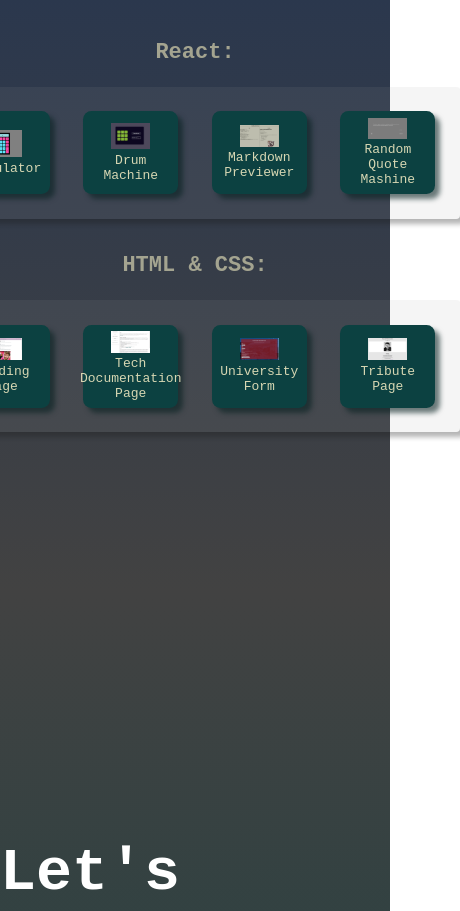
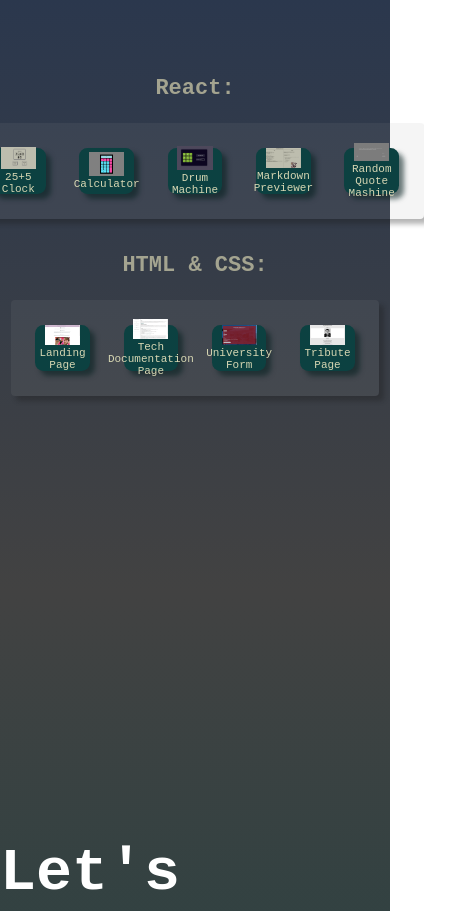
Before and after one commit to Wektors/Wektors.github.io, a plain HTML site: page index.html in a window 390 px wide. Shown: the part 1117-2028 px from the top of the page, 460 px wide, since content can reach past the window. Drawn offline with Linux system fonts and the light colour scheme; a script that the page names is missing.

Commit message:
25+5 added

```diff
--- a/index.html
+++ b/index.html
@@ -24,6 +24,12 @@
         <h2>My Projects:</h2><br>
         <h3>React:</h3>
         <div class="project-stack">
+
+          <p class="project-tile" >
+            <a href="https://dulcet-hotteok-0810d2.netlify.app" target="_blank" alt="random quote mashine preview">
+              <img class="project-img" src="/25+5-clock/25+5-clock.png" /> </a
+              >25+5 Clock
+            </p>
 
           <p class="project-tile" >
             <a href="https://courageous-hummingbird-22c9a4.netlify.app" target="_blank" alt="random quote mashine preview">
--- a/styles.css
+++ b/styles.css
@@ -142,7 +142,7 @@
 	background-color: rgb(12, 65, 65);
 	width: 10vw;
 	height: 7vw;
-	padding: 4vh;
+	padding: 2vw;
 	border-radius: 1vh;
 	margin: 2vh;
 	box-shadow: 5px 5px 5px rgba(6, 33, 33, 0.585);
@@ -172,7 +172,7 @@
 	flex-direction: row;
 }
 
-@media screen and (max-width: 992px) {
+@media screen and (max-width: 1000px) {
 	h2 {
 		margin-top: 3vh;
 		font-size: 30px;
@@ -183,9 +183,23 @@
 		font-size: 22px;
 	}
 
+	#projects {
+	}
+
+	.project-stack {
+	}
+
 	.project-tile {
-		font-size: 13px;
-		width: 7vw;
-		height: 4vw;
+		font-size: 11px;
+		width: 4vw;
+		height: 2vw;
+		padding: 5vw;
+	}
+
+	.project-img {
+		width: 9vw;
+		margin-bottom: 0.5vw;
+		align-items: center;
+		justify-content: center;
 	}
 }
```
Also changed, not shown: 25+5-clock/25+5-clock.png (added).
